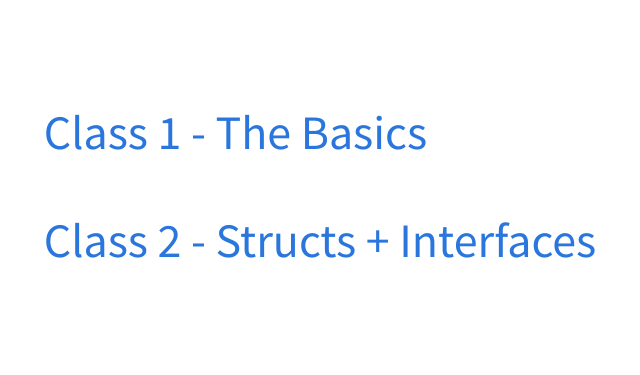
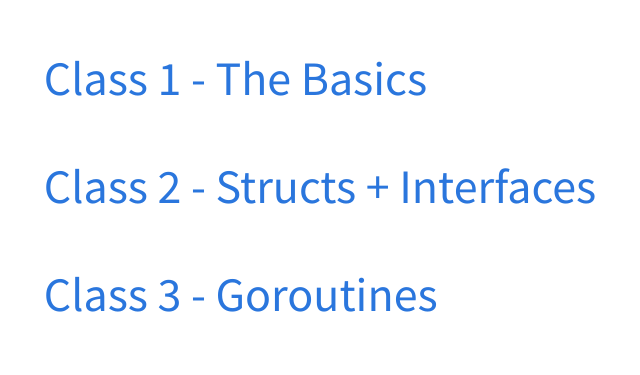
Before and after one commit to UCCNetsoc/mentorships, a plain HTML site: page 20-21/go/index.html in a window 1280 px wide. Shown: the part 190-565 px from the top of the page, without its empty margins (320-960 px from the left). Drawn offline with Linux system fonts and the light colour scheme.

Commit message:
go3 notes

```diff
--- a/20-21/go/index.html
+++ b/20-21/go/index.html
@@ -16,6 +16,9 @@
         <li>
           <a href="2.html">Class 2 - Structs + Interfaces</a>
         </li>
+        <li>
+          <a href="2.html">Class 3 - Goroutines</a>
+        </li>
       </ul>
     </nav>
   </body>
```
